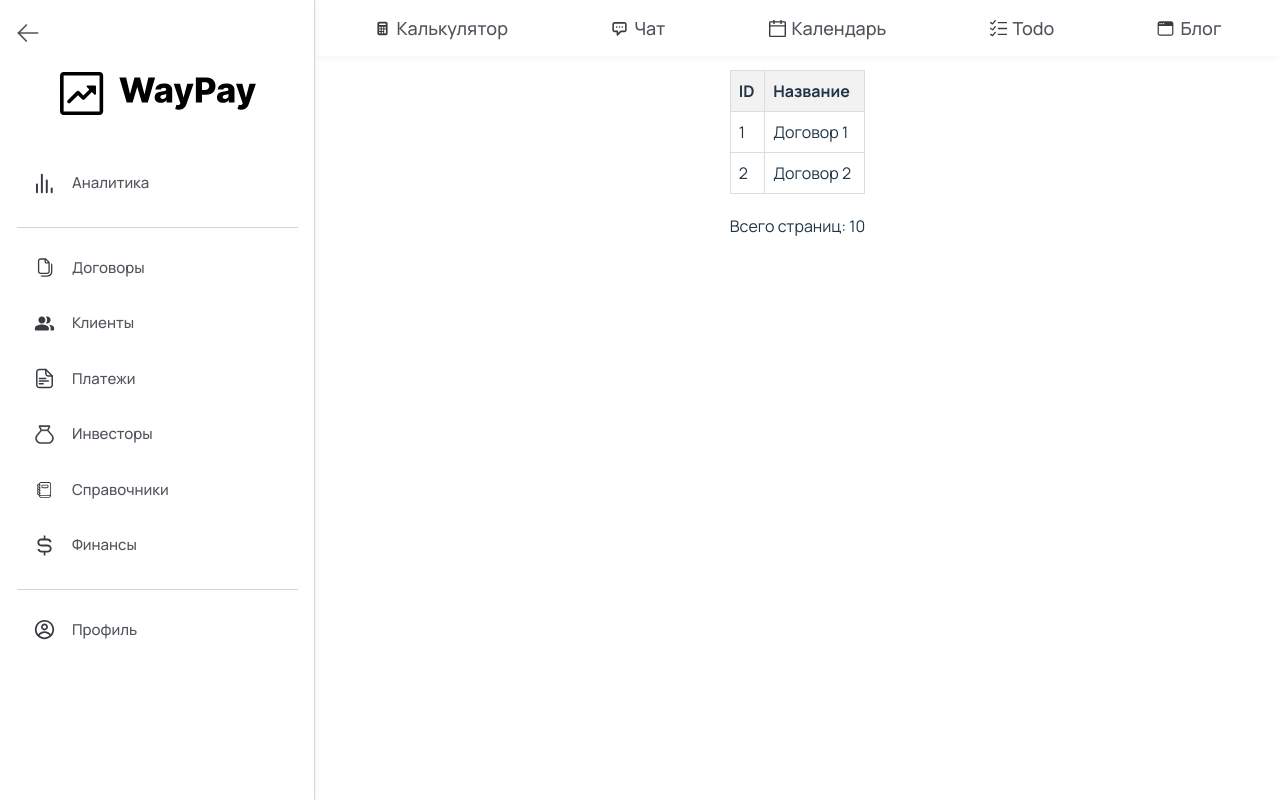
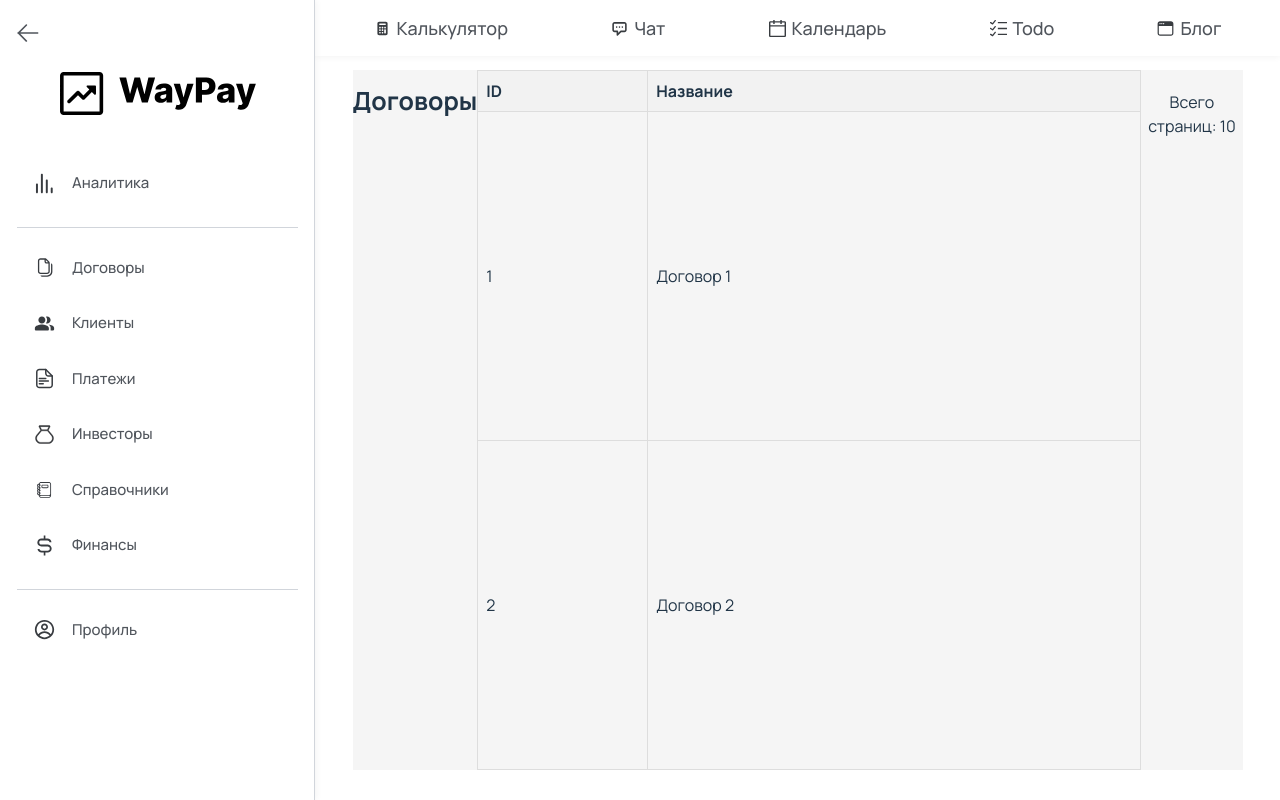
Before and after one commit to omenofsunrise/WayPay_front, a React (Vite) app: page /credits in a window 1280 px wide. Built offline with nearby package versions, Linux system fonts and the light colour scheme.

Commit message:
created layout

```diff
--- a/src/components/ui/fields/CustomTitle.tsx
+++ b/src/components/ui/fields/CustomTitle.tsx
@@ -1,5 +1,9 @@
 import styled from "styled-components";
 
-const Title = styled.h1`
+const CustomTitle = styled.h1`
+    margin-right: auto;
+    text-align: left;
     font-size: 25px;
 `;
+
+export default CustomTitle;
--- /dev/null
+++ b/src/components/ui/fields/PageLayout.tsx
@@ -0,0 +1,11 @@
+import styled from "styled-components";
+
+const PageLayout = styled.div`
+  display: flex;
+  min-height: calc(100vh - 100px);
+  width: calc(100vw - 390px);
+  background-color: #f5f5f5;
+  margin: 0;
+`;
+
+export default PageLayout;
--- a/src/pages/CreditPage.tsx
+++ b/src/pages/CreditPage.tsx
@@ -1,6 +1,8 @@
 import styled from 'styled-components';
+import CustomTitle from '../components/ui/fields/CustomTitle';
 import ContractsTable from '../components/ui/fields/CustomTable';
 import Pagination from '../components/ui/fields/CustomPagination';
+import PageLayout from '../components/ui/fields/PageLayout';
 
 const CreditPage = () => {
   const data = {
@@ -12,10 +14,11 @@ const CreditPage = () => {
   };
 
   return (
-    <div>
+    <PageLayout>
+      <CustomTitle>Договоры</CustomTitle>
       <ContractsTable data={data.items} />
       <Pagination total={data.total} />
-    </div>
+    </PageLayout>
   );
 };
 
```
